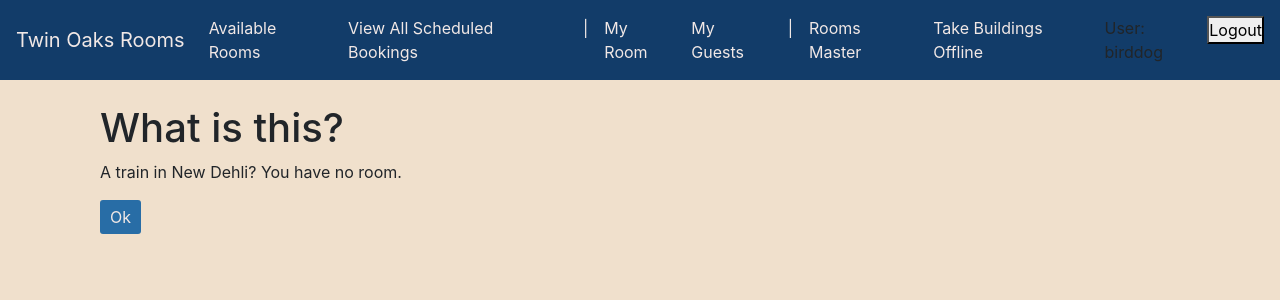
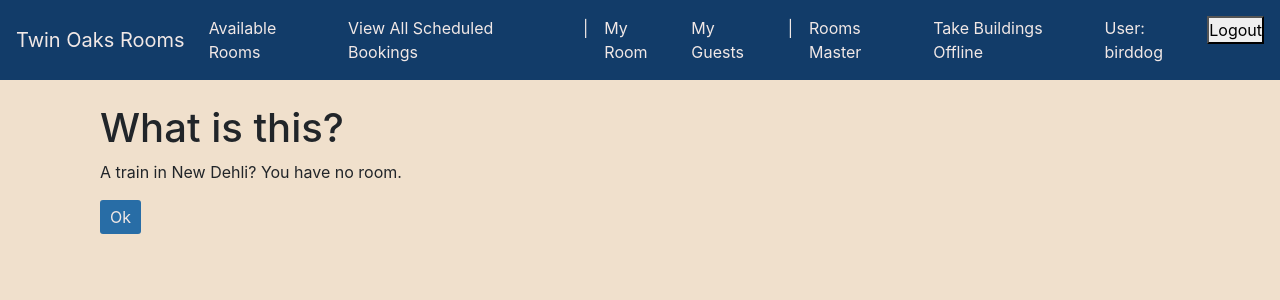
Before and after one commit to davidtoadvine/RoomAss, a Django app: page /catalog/no_room/ in a window 1280 px wide. Shown: the top 300 px of the page. Run offline with Django 5.2, Linux system fonts and the light colour scheme; a user stored in the database is signed in; parts of the project's set-up code (start-up, migrations or seed data) failed here and were passed over; some libraries are stand-ins or nearby versions.

Commit message:
css readability changes

```diff
--- a/catalog/static/catalog/css/styles.css
+++ b/catalog/static/catalog/css/styles.css
@@ -153,3 +153,12 @@ a:hover{
 .offline-table{
   background-color: rgb(247, 228, 193);
 }
+#nav-user-name{
+  color: #f1e8e6!important;
+}
+.dropdown-item{
+  color:#212529 !important;
+}
+.dropdown-item:hover{
+background-color: #ac3b61!important;
+}
--- a/catalog/views/availability_views.py
+++ b/catalog/views/availability_views.py
@@ -7,9 +7,6 @@ from django.shortcuts import  get_object_or_404, redirect, render
 from django.http import HttpResponse, HttpResponseForbidden
 
 from django.contrib.auth.decorators import login_required
-
-
-
 
 @login_required
 def create_availability(request, room_id):
--- a/templates/base_generic.html
+++ b/templates/base_generic.html
@@ -82,7 +82,7 @@
           </ul>
           <ul class="navbar-nav ml-auto">
             {% if user.is_authenticated %}
-            <li>User: {{ user.get_username }}</li>
+            <li id = "nav-user-name" >User: {{ user.get_username }}</li>
             <li>
               <form id="logout-form" method="post" action="{% url 'logout' %}">
                 {% csrf_token %}
```
Also changed, not shown: db.sqlite3, 2 other files.
